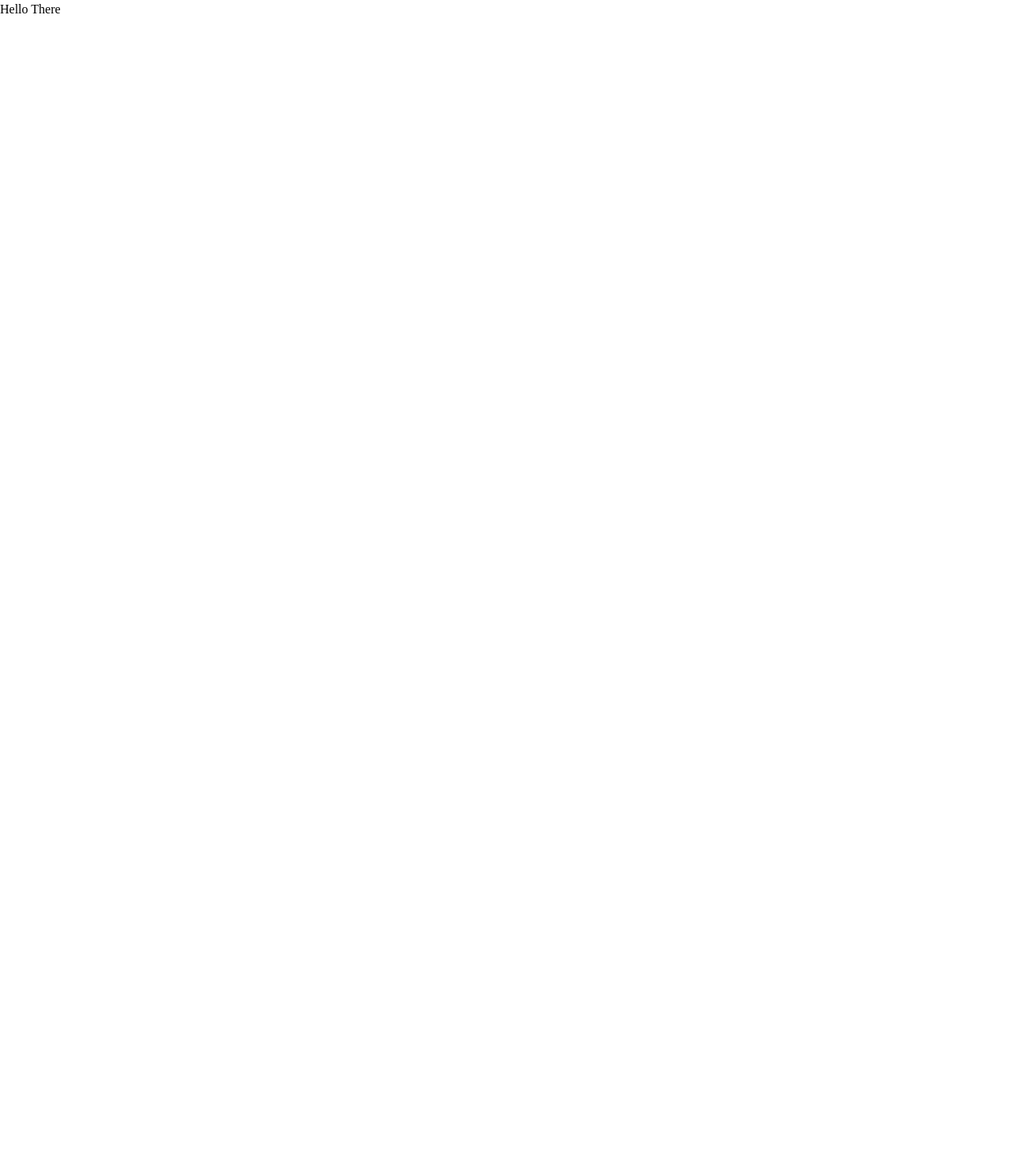
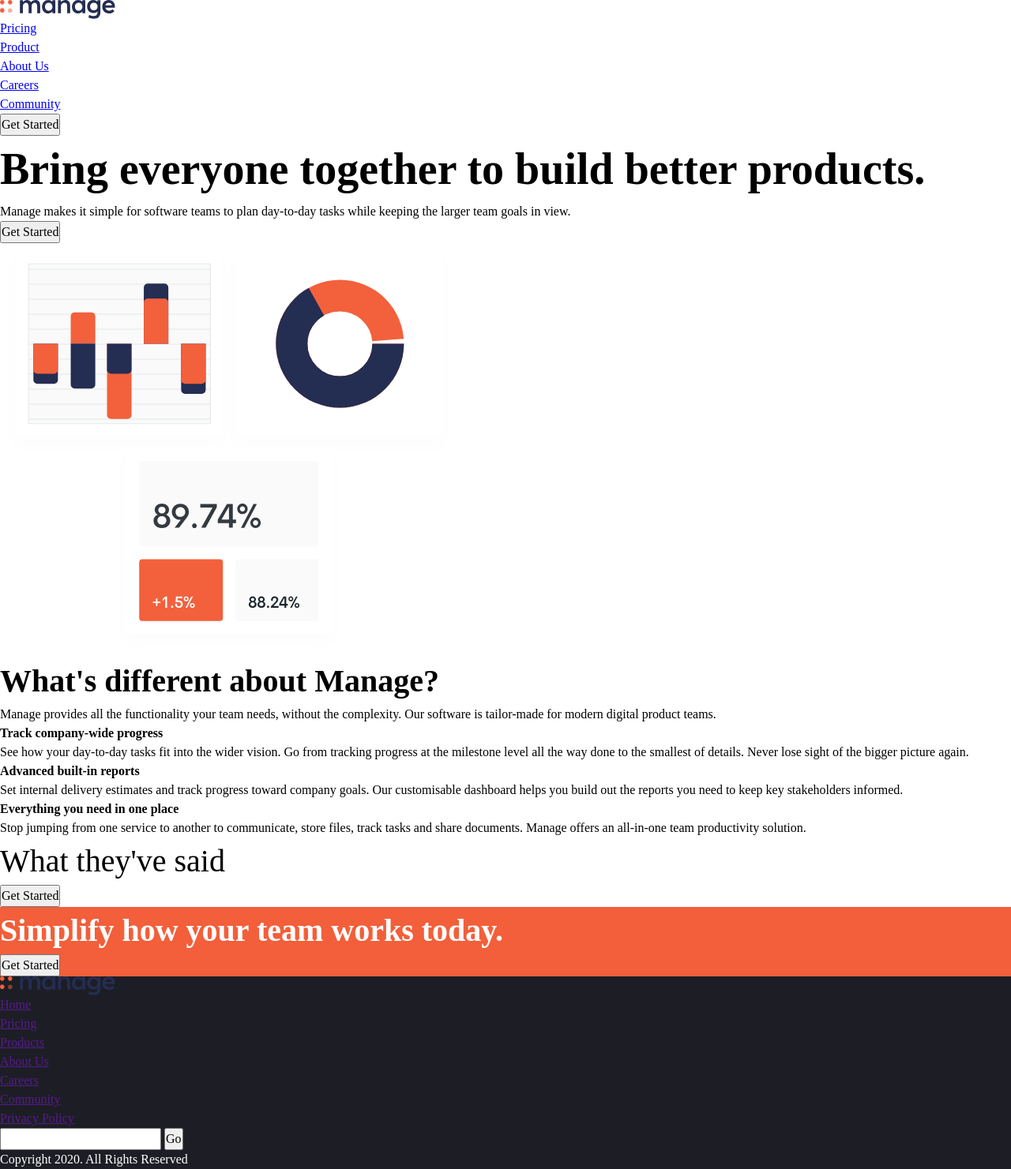
Before and after one commit to BasharAl-Mohammad/kp-responsive-tutorial, a website built with Vite: page index.html in a window 1280 px wide. Shown: the whole page at 79% size. Before the commit the page ends 800 px from the top, so only its background shows below. Built offline with nearby package versions, Linux system fonts and the light colour scheme.

Commit message:
HTML Structure

```diff
--- a/index.html
+++ b/index.html
@@ -7,7 +7,118 @@
     <title>kp-responsive-tutorial</title>
   </head>
   <body>
-    <h1>Hello There</h1>
+    <header class="primary-header">
+      <div class="container">
+        <a href=""><img src="images/logo.svg" alt="Manage"></a>
+        <nav class="primary-navigation">
+          <ul role="list" class="nav-list" aria-label="primary">
+            <li><a href="#">Pricing</a></li>
+            <li><a href="#">Product</a></li>
+            <li><a href="#">About Us</a></li>
+            <li><a href="#">Careers</a></li>
+            <li><a href="#">Community</a></li>
+          </ul>
+        </nav>
+        <button class="button">Get Started</button>
+      </div>
+    </header>
+    <main>
+      <section>
+        <div class="container">
+          <div class="even-colums">
+            <div>
+              <h1 class="fs-primary-heading fw-bold">Bring everyone together to build better products.</h1>
+              <p>  Manage makes it simple for software teams to plan day-to-day tasks while keeping the larger team goals in view.</p>
+              <button class="button">Get Started</button>
+            </div>
+            <div>
+              <img src="images/illustration-intro.svg" alt="">
+            </div>
+          </div>
+        </div>
+      </section>
+      <section>
+        <div class="container">
+          <div class="even-columns">
+            <div>
+              <h2 class="fs-secondary-heading fw-bold">What's different about Manage?</h2>
+              <p>Manage provides all the functionality your team needs, without the complexity. Our software is tailor-made for modern digital product teams.</p>
+            </div>
+            <div>
+              <ul role="list" class="numbered-items">
+                <li>
+                  <h3 class="fs-600 fw-bold">Track company-wide progress</h3>
+                  <p>See how your day-to-day tasks fit into the wider vision. Go from tracking progress at the milestone level all the way done to the smallest of details. Never lose sight of the bigger picture again.</p>
+                </li>
+                <li>
+                  <h3 class="fs-600 fw-bold">Advanced built-in reports</h3>
+                  <p>Set internal delivery estimates and track progress toward company goals. Our customisable dashboard helps you build out the reports you need to keep key stakeholders informed.</p>
+                </li>
+                <li>
+                  <h3 class="fs-600 fw-bold">Everything you need in one place</h3>
+                  <p>Stop jumping from one service to another to communicate, store files, track tasks and share documents. Manage offers an all-in-one team productivity solution.</p>
+                </li>
+              </ul>
+            </div>
+          </div>
+        </div>
+      </section>
+      <section class="carousel">
+        <h2 class="fs-secondary-heading">What they've said</h2>
+        <!-- Carousel -->
+        <button class="button">Get Started</button>
+      </section>
+      <section class="cta | bg-accent-400 text-neutral-100">
+        <div class="container">
+          <div class="even-columns">
+            <div>
+              <p class="fs-secondary-heading fw-bold">
+                Simplify how your team works today.
+              </p>
+            </div>
+            <div>
+              <button class="button" data-type="inverted">Get Started</button>
+            </div>
+          </div>
+        </div>
+      </section>
+    </main>
+    <footer class="bg-neutral-900 text-neutral-100">
+      <div class="container">
+        <div class="even-columns">
+          <div class="">
+            <a href=""><img src="images/logo.svg" alt="Manage"></a>
+            <ul role="list" aria-label="Social links">
+              <li><a aria-label="faebook" href=""></a></li>
+              <li><a aria-label="youtube" href=""></a></li>
+              <li><a aria-label="twitter" href=""></a></li>
+              <li><a aria-label="pinterest" href=""></a></li>
+              <li><a aria-label="instagram" href=""></a></li>
+            </ul>
+          </div>
+          <div class="">
+            <nav>
+              <ul role="list" aria-label="footer">
+                <li><a href="">Home</a></li>
+                <li><a href="">Pricing</a></li>
+                <li><a href="">Products</a></li>
+                <li><a href="">About Us</a></li>
+                <li><a href="">Careers</a></li>
+                <li><a href="">Community</a></li>
+                <li><a href="">Privacy Policy</a></li>
+              </ul>
+            </nav>
+          </div>
+          <div class="">
+            <form action="">
+              <input type="email" name="" id="">
+              <button class="button" type="submit">Go</button>
+            </form>
+            <p>Copyright 2020. All Rights Reserved</p>
+          </div>
+        </div>
+      </div>
+    </footer>
     <script type="module" src="/src/main.js"></script>
   </body>
 </html>
--- a/src/style.css
+++ b/src/style.css
@@ -6,8 +6,8 @@
     --clr-accent-400: hsl(12,88%,59%);
     --clr-accent-100: hsl(13,100%,96%);
 
-    --clr-neutral-100: hsl(232,12%,13%);
-    --clr-neutral-900: hsl(0,0%,0%);
+    --clr-neutral-900: hsl(232,12%,13%);
+    --clr-neutral-100: hsl(0,0%,100%);
 
     --ff-primary: 'Be Vietnam Pro', sans-serif;
 
@@ -20,7 +20,7 @@
 
     --fs-300: 0.8125rem;
     --fs-400: 0.875rem;
-    --fs-600: 0.9375rem;
+    --fs-500: 0.9375rem;
     --fs-600: 1rem;
     --fs-700: 1.875rem;
     --fs-800: 2.5rem;
@@ -106,3 +106,58 @@
     scroll-behavior: auto !important;
   }
 }
+
+
+/* Utility Classes */
+
+.text-primary-400 {
+  color: var(--clr-primary-400);
+}
+.text-accent-400 {
+  color: var(--clr-accent-400);
+}
+.text-accent-100 {
+  color: var(--clr-accent-100);
+}
+.text-neutral-100 {
+  color: var(--clr-neutral-100);
+}
+.text-neutral-900 {
+  color: var(--clr-neutral-900);
+}
+
+.bg-primary-400 {
+  background-color: var(--clr-primary-400);
+}
+.bg-accent-400 {
+  background-color: var(--clr-accent-400);
+}
+.bg-accent-100 {
+  background-color: var(--clr-accent-100);
+}
+.bg-neutral-100 {
+  background-color: var(--clr-neutral-100);
+}
+.bg-neutral-900 {
+  background-color: var(--clr-neutral-900);
+}
+
+.fw-bold { font-weight: var(--fw-bold); }
+.fw-semi-bold { font-weight: var(--fw-semi-bold); }
+.fw-regular { font-weight: var(--fw-regular); }
+
+.fs-primary-heading {
+  font-size: var(--fs-primary-heading);
+}
+
+.fs-secondary-heading {
+  font-size: var(--fs-secondary-heading);
+}
+
+.fs-300 { font-size: var(--fs-300); }
+.fs-400 { font-size: var(--fs-400); }
+.fs-500 { font-size: var(--fs-500); }
+.fs-600 { font-size: var(--fs-600); }
+.fs-700 { font-size: var(--fs-700); }
+.fs-800 { font-size: var(--fs-800); }
+.fs-900 { font-size: var(--fs-900); }
```
